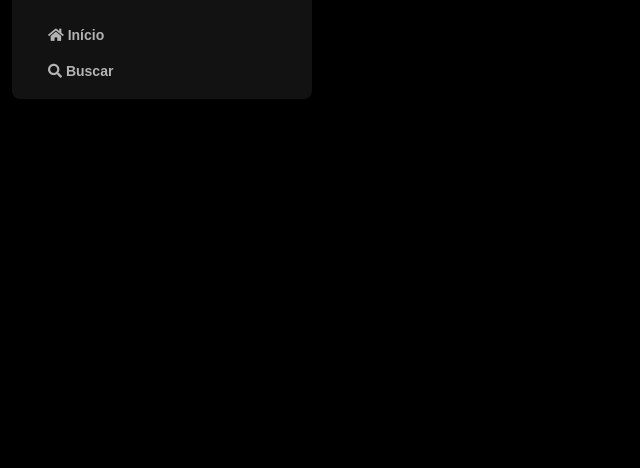
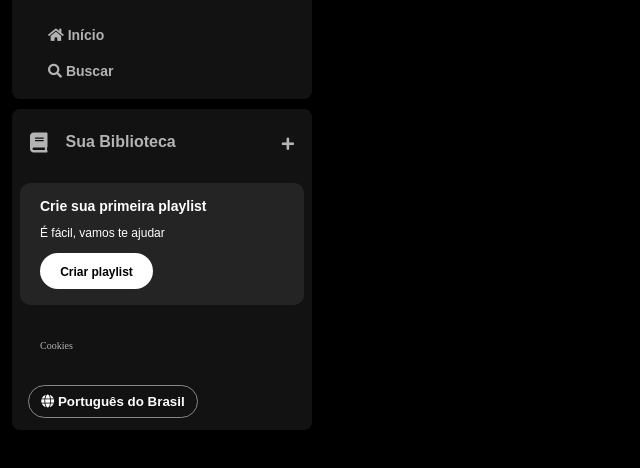
Before and after one commit to LuBrito371/Imersao-FrontEnd-Alura, a plain HTML site: page index.html in a window 1280 px wide. Shown: the part 74-542 px from the top of the page, without its empty margins (0-640 px from the left). Drawn offline with Linux system fonts and the light colour scheme.

Commit message:
Aula 2 - Estilo Avançado e Posicionamento

```diff
--- a/index.html
+++ b/index.html
@@ -4,7 +4,7 @@
     <meta charset="UTF-8" />
     <meta http-equiv="X-UA-Compatible" content="ie=edge" />
     <meta name="viewport" content="width=device-width, initial-scale=1.0" />
-    <link rel="stylesheet" href="reset.css">
+    <link rel="stylesheet" href="reset.css" />
     <link rel="stylesheet" href="style.css" />
     <link
       rel="stylesheet"
@@ -28,7 +28,6 @@
             <img src="assets/icons/logo-spotify.png" alt="Logo do Spotify" />
           </a>
         </div>
-          <div>
         <ul>
           <li>
             <a href="">
@@ -43,9 +42,37 @@
             </a>
           </li>
         </ul>
+      </nav>
+      <div class="library">
+        <div class="library__content">
+          <button class="library__button">
+            <span class="fa fas fa-book"></span>
+            <span>Sua Biblioteca</span>
+          </button>
+          <span class="fa fa-plus"></span>
         </div>
 
-      </nav>
+        <section class="section-playlist">
+          <div class="section-playlist__content">
+            <span class="text title">Crie sua primeira playlist</span>
+            <span class="text subtitle">É fácil, vamos te ajudar</span>
+            <button class="section-playlist__button">
+              <span>Criar playlist</span>
+            </button>
+          </div>
+        </section>
+
+        <div class="cookies">
+          <a href="">Cookies</a>
+        </div>
+
+        <div class="languages">
+          <button class="languages__button">
+            <span class="fa fa-globe"></span>
+            <span>Português do Brasil</span>
+          </button>
+        </div>
+      </div>
     </div>
   </body>
 </html>
--- a/style.css
+++ b/style.css
@@ -49,3 +49,132 @@ h1{
     font-size: 14px;
     font-family: "DM Sans", sans-serif;
 }
+
+.library{
+    display: flex;
+    background-color: #121212;
+    border-radius: 8px;
+    justify-content: space-between;
+    flex-direction: column;
+    padding: 4px 8px;
+    color: #b3b3b3;
+    font-weight: 600;
+    font-size: 14px;
+    margin-top: 10px;
+
+}
+
+.library__content{
+    display: flex;
+    justify-content: space-between;
+}
+
+.library__button{
+    display: flex;
+    margin-right: 10px;
+    color: #b3b3b3;
+    background: transparent;
+    border: none;
+    font-size: 1rem;
+    font-weight: 700;
+    font-family: "DM Sans", sans-serif;
+    text-align: center;
+    text-decoration: none;
+    text-transform: none;
+    padding: 20px 10px;
+
+}
+
+.library__button .fa{
+    font-size: 20px;
+    margin-right: 10px;
+    font-weight: 300;
+    padding-right: 8px;
+}
+
+.library__content .fa-plus{
+    margin: 24px 10px;
+
+}
+
+.section-playlist{
+    display: flex;
+    background-color: #242424;
+    align-items: flex-start;
+    justify-content: space-between;
+    gap: 20px;
+    color: #b3b3b3;
+    font-weight: 600;
+    font-size: 14px;
+    margin: 8px 0;
+    padding: 16px 20px;
+    border-radius: 10px;
+}
+
+.section-playlist__content{
+    display: flex;
+    flex-direction: column;
+
+}
+
+.section-playlist__content .text{
+    padding-bottom: 14px;
+    color: #fff;
+    font-family: "DM Sans", sans-serif;
+}
+
+.section-playlist__content .title{
+    font-weight: 700;
+}
+
+.section-playlist__content .subtitle{
+    font-weight: 500;
+    font-size: 12px;
+}
+
+.section-playlist__content .section-playlist__button{
+    background-color: #fff;
+    color: #000;
+    border-radius: 20px;
+    font-size: 12px;
+    display: flex;
+    justify-content: center;
+    font-weight: 700;
+    font-family: "DM Sans", sans-serif;
+    text-decoration: none;
+    text-transform: none;
+    padding: 10px;
+    border: none;
+    width: 113px;
+    padding-top: 12px;
+}
+
+.sidebar .cookies{
+    margin: 25px 20px;
+
+}
+
+.sidebar .cookies a{
+    color: #b3b3b3;
+    font-weight: 500;
+    font-size: 10px;
+    text-decoration: none;
+}
+
+.sidebar .cookies a:hover{
+    text-decoration: underline;
+}
+
+.languages .languages__button{
+    background-color: transparent;
+    border: 1px solid #878787;
+    color: #fff;
+    cursor: pointer;
+    align-items: center;
+    font-weight: bold;
+    width: 170px;
+    margin: 8px;
+    padding: 8px;
+    border-radius: 20px;
+
+}
```
Lines whose indentation alone changed are shown as unchanged.
